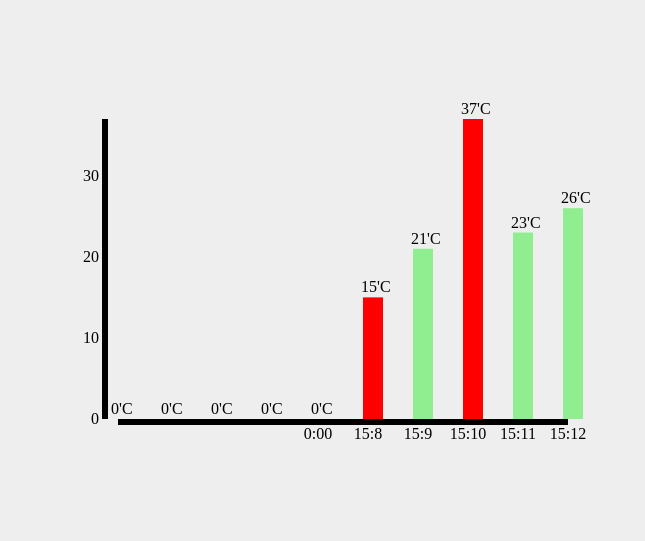
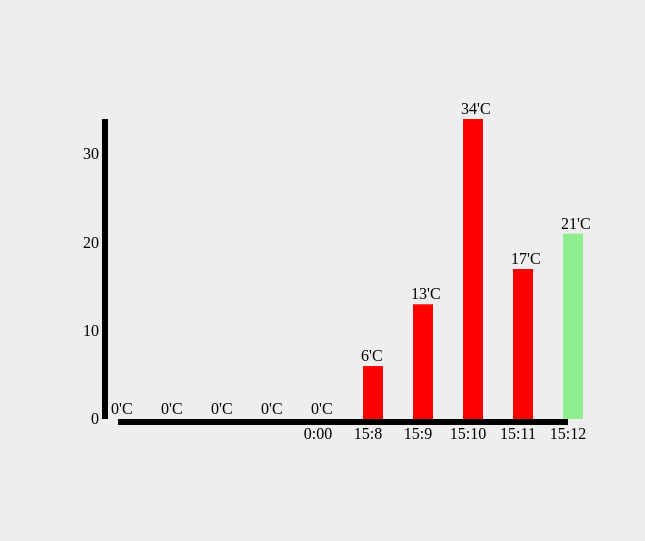
Before and after one commit to ttsang529/Dj3_final_project, a plain HTML site: page index.html in a window 1280 px wide. Shown: the part 61-602 px from the top of the page, without its empty margins (0-645 px from the left). Drawn offline with nearby package versions, Linux system fonts and the light colour scheme.

Commit message:
fixed temp range 0~50

```diff
--- a/index.html
+++ b/index.html
@@ -241,7 +241,7 @@
                 }
 
                 function update() {
-                    var temp_num = random(10, 50);
+                    var temp_num = random(0, 50);
                     var hum_num = random(20, 80);
                     var currentdate = new Date();
                     var timer = currentdate.getMinutes() + ":" + currentdate.getSeconds();
```
